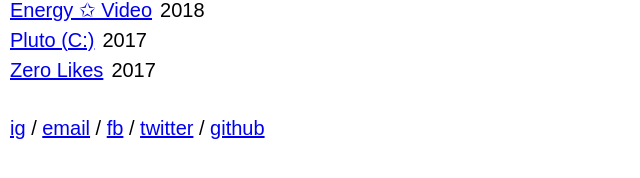
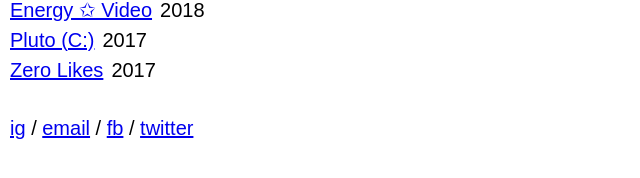
Before and after one commit to samhains/samhains.github.io, a Jekyll site: the page built from index.md, in a window 1280 px wide. Shown: the part 478-656 px from the top of the page, without its empty margins (0-640 px from the left). Built offline with Jekyll 4.4.1, drawn with Linux system fonts in a browser that asks for light colours; nearby versions of some CDN libraries.

Commit message:
Update home.html

```diff
--- a/_layouts/home.html
+++ b/_layouts/home.html
@@ -20,8 +20,7 @@
   <a  href="http://instagram.com/sam.hains"  target="_blank"> ig</a> /
   <a  href="mailto:sam@samhains.com" target="_blank"> email</a> /
   <a  href="http://facebook.com/sdhains"  target="_blank"> fb</a> /
-  <a  href="http://twitter.com/sam_hains"  target="_blank"> twitter</a> /
-  <a  href="http://github.com/samhains"  target="_blank"> github</a>
+  <a  href="http://twitter.com/sam_hains"  target="_blank"> twitter</a>
 
   </span>
 
```
